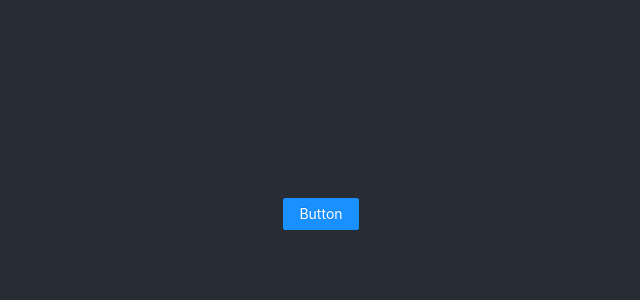
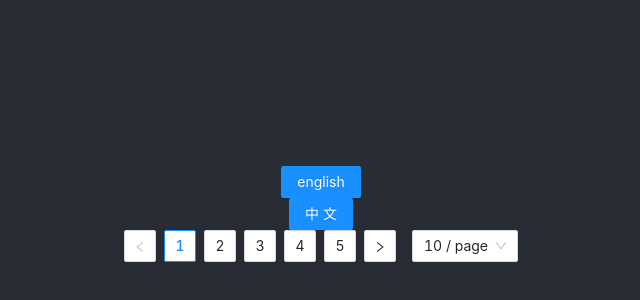
Before and after one commit to Dmedu/react-admin, a React (Create React App) app: page / in a window 1280 px wide. Shown: the part 186-486 px from the top of the page, without its empty margins (319-959 px from the left). Built offline with nearby package versions, Linux system fonts and the light colour scheme.

Commit message:
添加国际化

```diff
--- a/src/App.js
+++ b/src/App.js
@@ -1,13 +1,35 @@
-import React from 'react';
+/*
+ * @Descripttion:
+ * @version: v1.0.0
+ * @Author: Ethan Zhang
+ * @Email: 610558983@qq.com
+ * @WeChat: 610558983
+ * @GitHub: https://github.com/Dmedu
+ * @Date: 2020-06-03 16:43:15
+ * @LastEditors: Ethan Zhang
+ * @LastEditTime: 2020-06-04 22:37:20
+ */
+import React, { useState } from 'react';
 import './App.css';
-import { Button } from 'antd';
+import {
+  Button,
+  ConfigProvider,
+  Pagination
+} from 'antd';
+import setlocale from './utils/Internationalization'
+
 const App = () => {
+  const [ locale, settinglocale ] = useState(setlocale('enUS'))
   return (
-    <div className="App">
-      <header className="App-header">
-        <Button type="primary">Button</Button>
-      </header>
-    </div>
+    <ConfigProvider locale={locale}>
+      <div className="App">
+        <header className="App-header">
+          <Button type="primary" onClick={()=>settinglocale(setlocale('enUS'))}>english</Button>
+          <Button type="primary" onClick={()=>settinglocale(setlocale('zhCN'))}>中文</Button>
+          <Pagination defaultCurrent={1} total={50} showSizeChanger />
+        </header>
+      </div>
+    </ConfigProvider>
   )
 }
 
--- /dev/null
+++ b/src/store/action/Internationalization.js
@@ -0,0 +1,18 @@
+/*
+ * @Descripttion: 国际化
+ * @version: v1.0.0
+ * @Author: Ethan Zhang
+ * @Email: 610558983@qq.com
+ * @WeChat: 610558983
+ * @GitHub: https://github.com/Dmedu
+ * @Date: 2020-06-04 17:13:30
+ * @LastEditors: Ethan Zhang
+ * @LastEditTime: 2020-06-04 17:45:24
+ */
+import {
+  SWITCH_LOCALE
+} from './actionType/Internationalization'
+export const switchlocale = (locale) => ({
+  type:SWITCH_LOCALE,
+  locale
+})
--- /dev/null
+++ b/src/store/action/actionType/Internationalization.js
@@ -0,0 +1,2 @@
+//切换语言
+export const SWITCH_LOCALE = 'SWITCH_LOCALE'
--- /dev/null
+++ b/src/store/reducer/Internationalization.js
@@ -0,0 +1,26 @@
+/*
+ * @Descripttion: 国际化
+ * @version: v1.0.0
+ * @Author: Ethan Zhang
+ * @Email: 610558983@qq.com
+ * @WeChat: 610558983
+ * @GitHub: https://github.com/Dmedu
+ * @Date: 2020-06-04 17:14:10
+ * @LastEditors: Ethan Zhang
+ * @LastEditTime: 2020-06-04 18:25:27
+ */
+import { SWITCH_LOCALE } from '../action/actionType/Internationalization'
+// 默认英文
+const defaultState = {
+  locale:'en_US'
+}
+export default internationalization = (state = defaultState,action) => {
+  switch(action.type){
+    case SWITCH_LOCALE:
+      return {
+        locale:action.locale
+      }
+    default:
+      return state
+  }
+}
--- /dev/null
+++ b/src/utils/Internationalization.js
@@ -0,0 +1,28 @@
+/*
+ * @Descripttion: 国际化
+ * @version: v1.0.0
+ * @Author: Ethan Zhang
+ * @Email: 610558983@qq.com
+ * @WeChat: 610558983
+ * @GitHub: https://github.com/Dmedu
+ * @Date: 2020-06-04 17:03:26
+ * @LastEditors: Ethan Zhang
+ * @LastEditTime: 2020-06-04 22:26:04
+ */
+import enUS from 'antd/es/locale/en_US';
+import zhCN from 'antd/es/locale/zh_CN';
+import moment from 'moment';
+import 'moment/locale/zh-cn';
+// zhCN | enUS
+const setlocale = (locale) => {
+  switch(locale){
+    case 'zhCN':
+      moment.locale('zh-cn')
+      return zhCN
+    default:
+      moment.locale('en')
+      return enUS
+  }
+}
+
+export default setlocale
```
Also changed, not shown: src/store/index.js (added, +15 -0 lines), src/store/reducer/index.js (added, +16 -0 lines).
